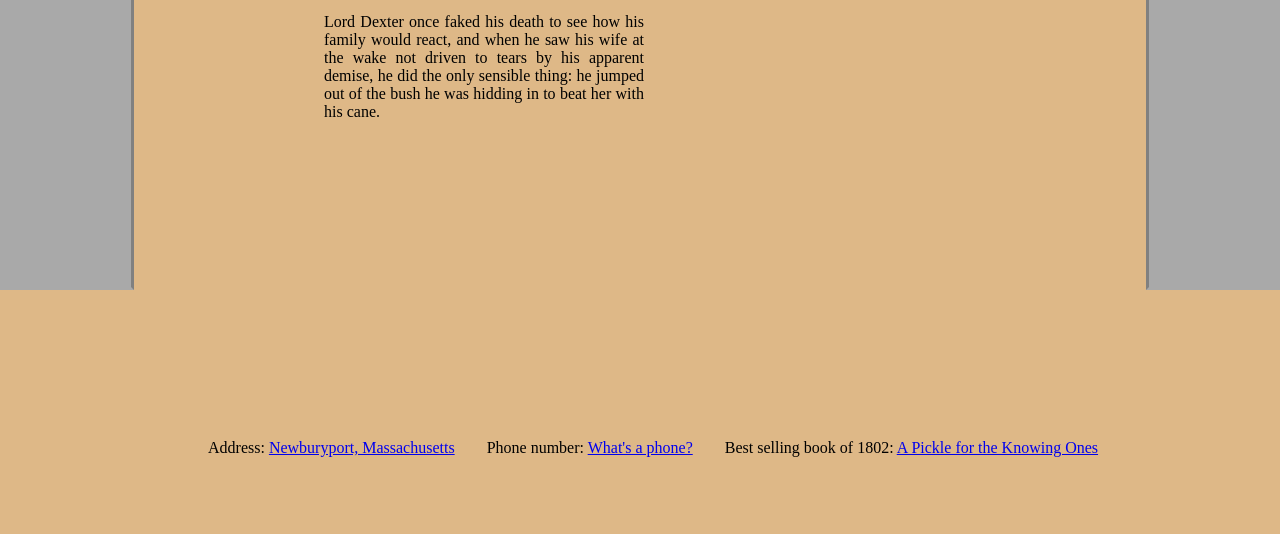
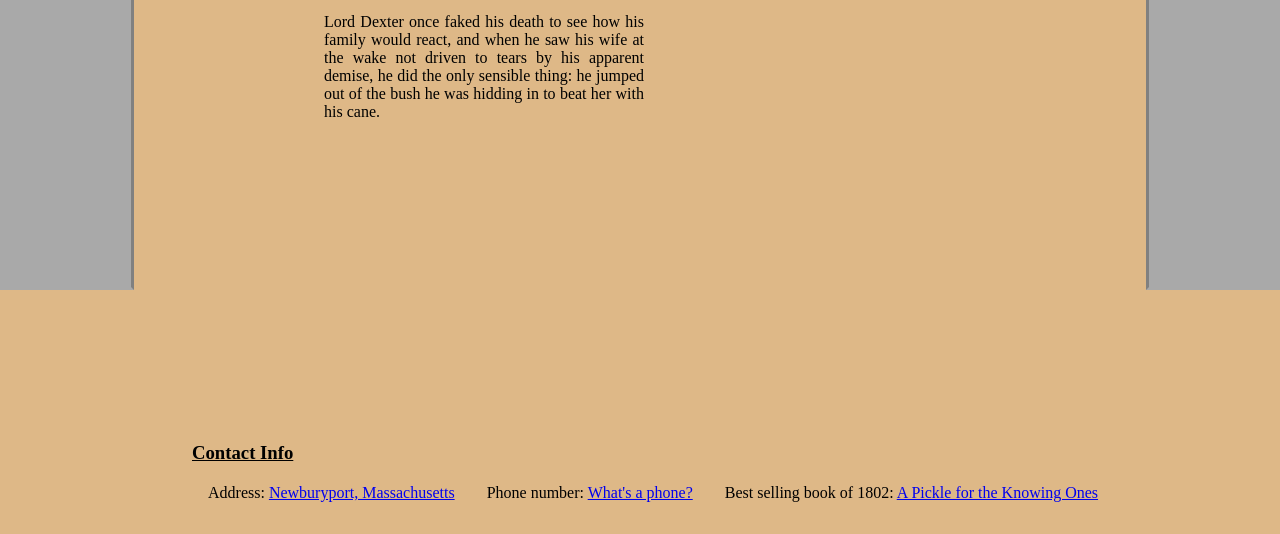
Before and after one commit to CarlJMcGee/class-1-biograph-page, a plain HTML site: page index.html in a window 1280 px wide. Shown: the part 516-1050 px from the top of the page. Before the commit the page ends 1005 px from the top, so only its background shows below. Drawn offline with Linux system fonts and the light colour scheme.

Commit message:
actual final practice

```diff
--- a/index.html
+++ b/index.html
@@ -37,6 +37,7 @@
 
     <footer>
         <ul class="contact">
+            <h3 id="coninfo">Contact Info</h3>
             <li>Address: <a href="https://en.wikipedia.org/wiki/Newburyport,_Massachusetts">Newburyport, Massachusetts</a>
             </li>
             <li>Phone number: <a href="https://en.wikipedia.org/wiki/Telephone#Timeline_of_early_development">What's a phone?</a>
--- a/style.css
+++ b/style.css
@@ -62,6 +62,10 @@ body {
         list-style-type: none;
         overflow: hidden;
     }
+    #coninfo {
+        text-decoration-line: underline;
+        margin-bottom: 0.25em;
+    }
     li {
         float: left;
         padding: 1em;
```
